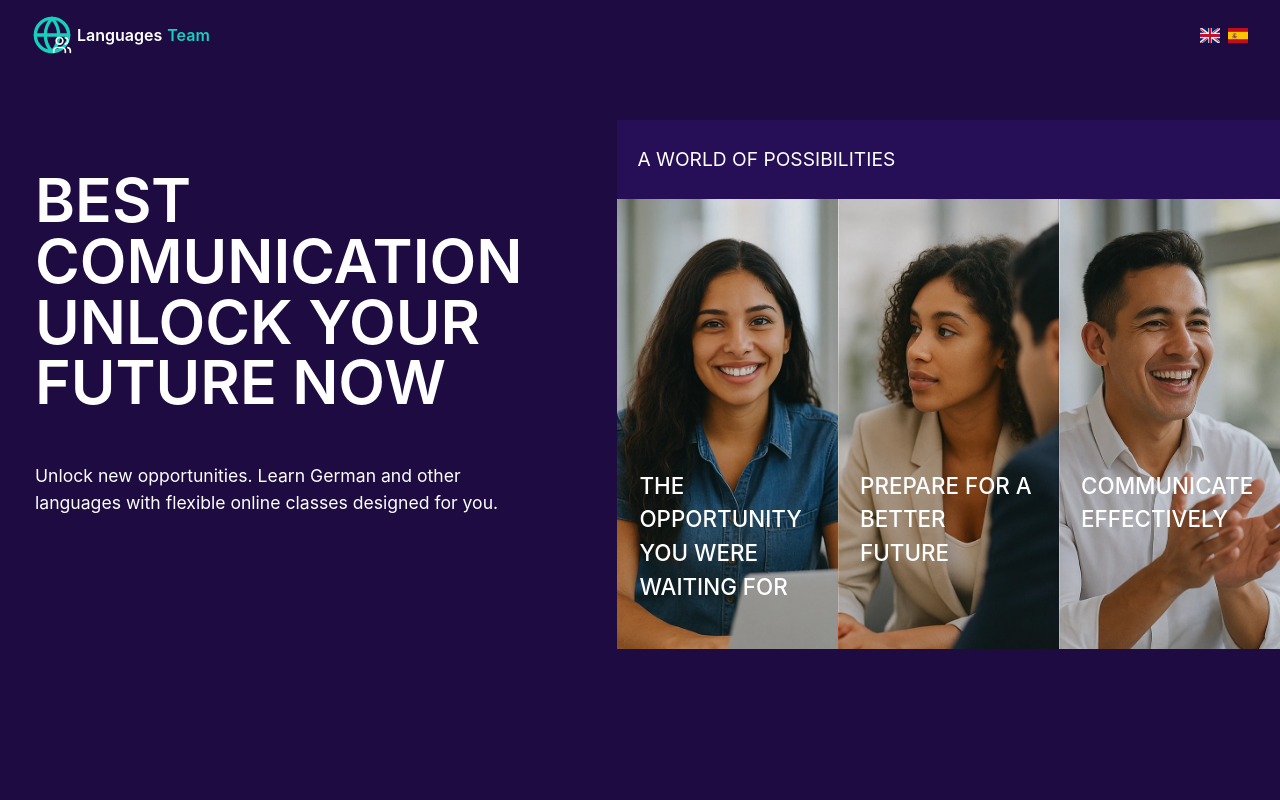
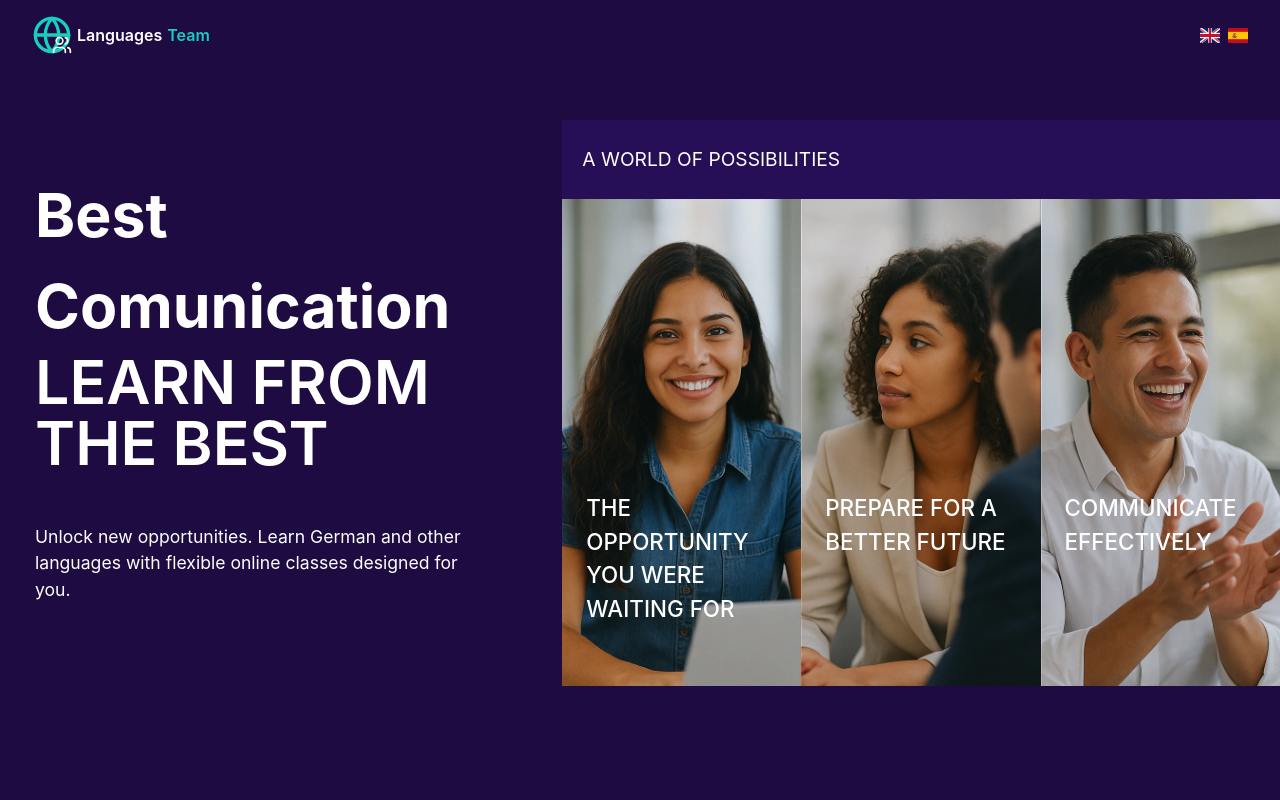
Before and after one commit to sargentogato/laguagues-web, a Vue app: page /#/ in a window 1280 px wide. Shown: the top 800 px of the page. Built offline with nearby package versions, Linux system fonts and the light colour scheme; the HTML template or start-up script is replaced by a standard one.

Commit message:
HeaderText: clean component to tom remove the use of useMessagesRotator. Now DynamicText is incharge of the dinamic text

```diff
--- a/src/assets/styles/variables.css
+++ b/src/assets/styles/variables.css
@@ -36,5 +36,5 @@
   --line-height-titles:1;
 
   /* Animations */
-  --duration:1s;
+  --animation-duration:1s;
 }
--- a/src/components/IconCard.vue
+++ b/src/components/IconCard.vue
@@ -1,9 +1,9 @@
 <script setup lang="ts">
+import { onMounted, ref } from 'vue';
+import { useScrollAnimation } from '../composables/useScrollAnimation';
+import TitleComponent from './atoms/TitlesTextComponent.vue';
 import type { IconName } from './icons/IconBase.vue';
 import IconBase from "./icons/IconBase.vue";
-import TitleComponent from './TitleComponent.vue';
-import { useScrollAnimation } from '../composables/useScrollAnimation';
-import { ref, onMounted } from 'vue';
 
 const props = defineProps({
   iconName: {
--- a/src/components/atoms/DynamicText.vue
+++ b/src/components/atoms/DynamicText.vue
@@ -2,7 +2,6 @@
 import { useMessagesRotator } from '@/composables/useMessagesRotator';
 import type { PropType } from 'vue';
 import { computed } from 'vue';
-
 
 const props = defineProps({
   tag: {
@@ -54,7 +53,6 @@ const dynamicStyles = computed(() => ({
 
 const { currentMessageIndex, currentMessage } = useMessagesRotator(props.messages, props.interval);
 
-
 </script>
 
 <template>
--- a/src/components/header/HeaderImages.vue
+++ b/src/components/header/HeaderImages.vue
@@ -118,7 +118,7 @@ const props = defineProps({
 /* Animations */
 .header__image-box {
   animation-name:header__image-box;
-  animation-duration: var(--duration);
+  animation-duration: var(--animation-duration);
 }
 
 @keyframes header__image-box {
--- a/src/components/header/HeaderText.vue
+++ b/src/components/header/HeaderText.vue
@@ -1,29 +1,12 @@
-<template>
-  <div class="header__text-box">
-    <div class="header__text">
-      <h1 class="header__title-top" :style="{ color: textColor }">
-        {{ $t(`${title}`) }}
-      </h1>
-      <Transition name="slide-fade" mode="out-in" :style="{ color: textColor }">
-        <h1 :key="currentMessageIndex" role="status" aria-live="polite" class="header__title-bottom">
-          {{ $t(`${currentMessage}`) }}
-        </h1>
-      </Transition>
-      <h3 class="header__subtitle" :style="{ color: textColor }">
-        {{ $t(`${subtitle}`) }}
-      </h3>
-    </div>
-  </div>
-</template>
+<script setup lang="ts">
+import type { PropType } from 'vue';
+import DynamicBanner from '../atoms/DynamicText.vue';
 
-<script setup lang="ts">
-import { useMessagesRotator } from '@/composables/useMessagesRotator';
-import type { PropType } from 'vue';
 
 const props = defineProps({
   title: {
     type:     String,
-    default:  "",
+    default:  "Write a Title",
     required: true
   },
   subtitle: {
@@ -35,28 +18,27 @@ const props = defineProps({
     type:    Array as PropType<string[]>,
     default: () => [],
   },
-  interval: {
-    type:    Number,
-    default: 2000,
-  },
   textColor: {
     type:    String,
     default: '#ffff'
   },
 });
 
-if (import.meta.env.DEV) {
-  if (props.messages.length === 0) {
-    console.warn('Messages props is empty');
-  }
+</script>
 
-  if (props.interval < 2000) {
-    console.error('Interval must be at least 2000ms');
-  }
-}
-
-const { currentMessageIndex, currentMessage } = useMessagesRotator(props.messages, props.interval);
-</script>
+<template>
+  <div class="header__text-box">
+    <div class="header__text">
+      <h1 class="header__title-top" :style="{ color: textColor }">
+        {{ $t(`${title}`) }}
+      </h1>
+      <DynamicBanner tag="h1" :messages="messages" font-weight="600" line-height="var(--line-height-titles)" text-transform="uppercase" :interval="2000" />
+      <h3 class="header__subtitle" :style="{ color: textColor }">
+        {{ $t(`${subtitle}`) }}
+      </h3>
+    </div>
+  </div>
+</template>
 
 <style scoped>
 .header__text-box {
@@ -76,35 +58,20 @@ const { currentMessageIndex, currentMessage } = useMessagesRotator(props.message
   transition: translate 0.3s ease;
 }
 
-[class^='header__title'] {
+
+:deep([class^='header__title'])
+ {
   font-size: clamp(
     2.2rem,
     8vw - 1.75rem,
     3.8rem
   );
-  font-weight: 600;
-  line-height: var(--line-height-titles);
-  text-transform: uppercase;
 }
 
 .header__subtitle {
   font-weight: normal;
   padding-top: var(--padding-header-y);
-  font-size:clamp(1rem, 8vw - 1.75rem, 1.1rem);
-}
-
-/* Text Effect */
-.slide-fade-enter-from,
-.slide-fade-leave-to {
-  opacity: 0;
-}
-
-.slide-fade-enter-active {
-  transition: opacity 0.5s cubic-bezier(1, 0.5, 0.8, 1);
-}
-
-.slide-fade-leave-active {
-  transition: opacity 0.3s cubic-bezier(1, 0.5, 0.8, 1);
+  font-size: clamp(1rem, 8vw - 1.75rem, 1.1rem);
 }
 
 @media screen and (min-width:772px) {
@@ -123,10 +90,10 @@ const { currentMessageIndex, currentMessage } = useMessagesRotator(props.message
   }
 }
 
-/* Animations */
+/* Animations - Loading pages*/
 .header__text-box {
   animation-name: header__text-box;
-  animation-duration: var(--duration);
+  animation-duration: var(--animation-duration);
 }
 
 @keyframes header__text-box {
--- a/src/composables/useMessagesRotator.ts
+++ b/src/composables/useMessagesRotator.ts
@@ -39,9 +39,11 @@ export const useMessagesRotator = (messages: string[], interval: number) => {
     () => messages,
     (newMessages) => {
       if (newMessages.length === 0) {
-        stopRotation(); // Detiene si no hay mensajes
+        stopRotation(); // Stop if there are not messages
+        console.log("INTERVA", intervalRotation);
+
       } else if (newMessages.length > 1 && !intervalRotation) {
-        startRotation(); // Inicia solo si hay >1 mensaje y todavía no se ha inciado el intervalo
+        startRotation(); // Start only if there are more than 1 messages and the interval still not started
       }
     },
   );
--- a/src/views/HomePage.vue
+++ b/src/views/HomePage.vue
@@ -1,8 +1,8 @@
 <script setup lang="ts">
+import TitlesTextComponent from '@/components/atoms/TitlesTextComponent.vue';
 import HeaderComponent from '@/components/header/HeaderComponent.vue';
 import IconCard from '@/components/IconCard.vue';
 import type { IconName } from "@/components/icons/IconBase.vue";
-import TitleComponent from '@/components/TitleComponent.vue';
 
 const whyLanguage = ["why.title"];
 
@@ -52,7 +52,7 @@ const cardInfo: Array<{
     <section class="section">
       <div class="section__box">
         <div class="section__card">
-          <TitleComponent
+          <TitlesTextComponent
             tag="h2"
             :texts="whyLanguage"
             text-transform="uppercase"
```
Also changed, not shown: src/components/atoms/TitlesTextComponent.vue (renamed from src/components/TitleComponent.vue).
